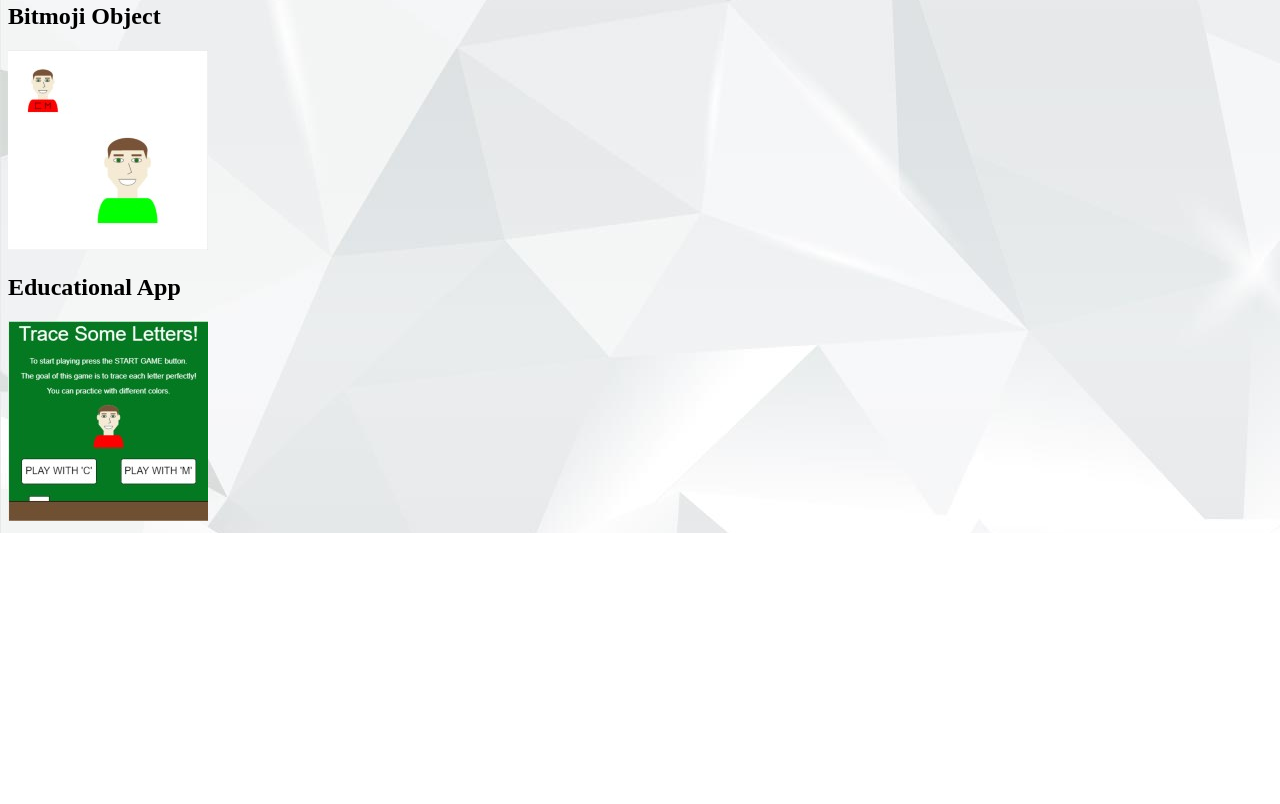
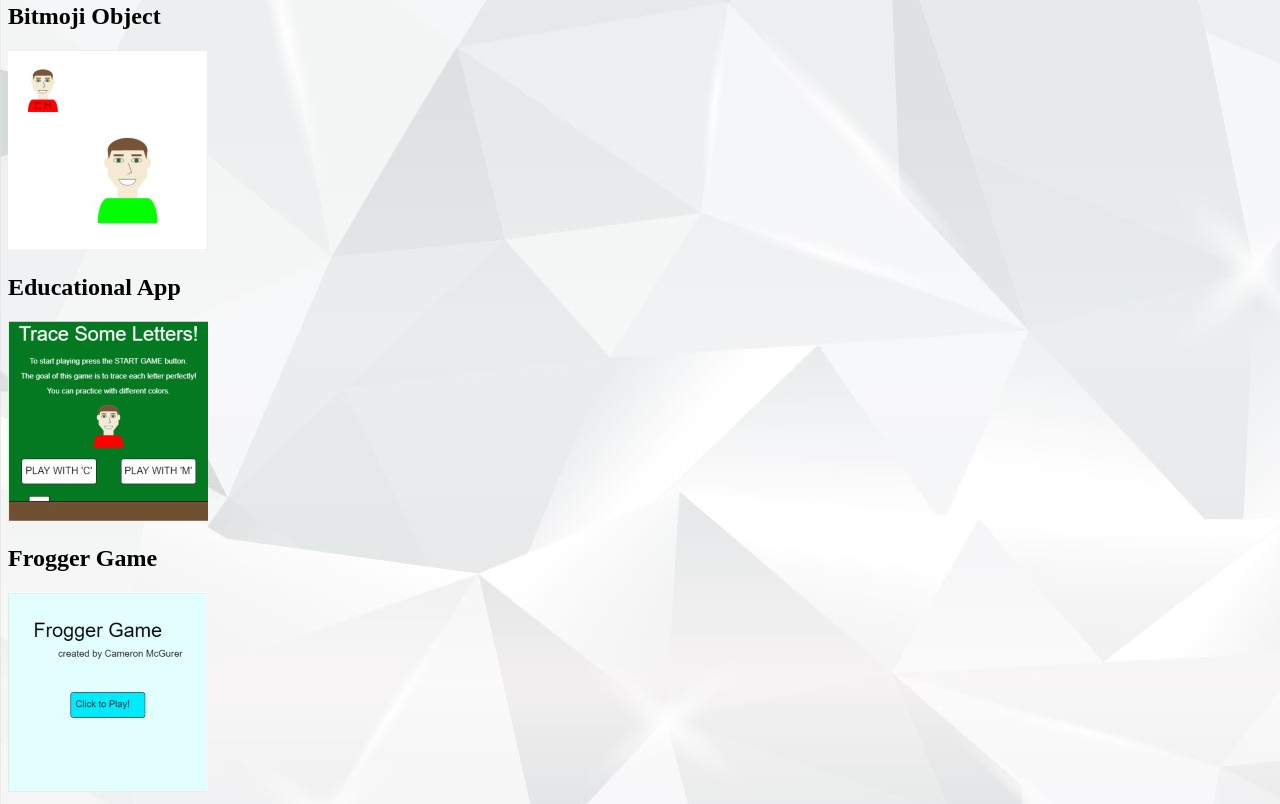
Before and after one commit to cammcgurer/cammcgurer.github.io, a plain HTML site: page javascripts.html in a window 1280 px wide. Shown: the part 2263-3067 px from the top of the page. Before the commit the page ends 2796 px from the top, so only its background shows below. Drawn offline with Linux system fonts and the light colour scheme.

Commit message:
Update javascripts.html

```diff
--- a/javascripts.html
+++ b/javascripts.html
@@ -41,5 +41,7 @@
             <a href=https://www.khanacademy.org/computer-programming/mcgurer_object/6617823533809664><img src="bitmojiObject.jpg"></a>
         <h2>Educational App</h2>
             <a href=https://www.khanacademy.org/computer-programming/mcgurer_educationapp/5801223284015104><img src="mcgurer_educationalApp.jpg"></a>
+        <h2>Frogger Game</h2>
+            <a href=https://www.khanacademy.org/computer-programming/froggergameupdated/4992739917381632><img src="froggerGamePhoto.jpg"></a>
     </body>
 </html>
```
